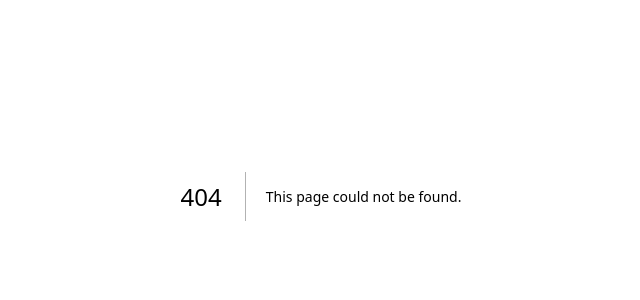
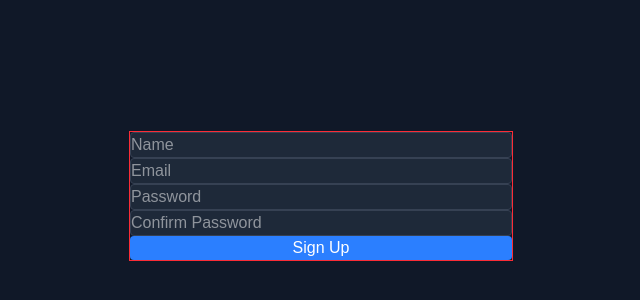
Before and after one commit to minnysoop/syncshack2025, a Next.js app: page /signup in a window 1280 px wide. Before the commit this address had no page. Shown: the part 204-504 px from the top of the page, without its empty margins (319-959 px from the left). Built offline with nearby package versions, Linux system fonts and the light colour scheme.

Commit message:
sign up doesen't make sense

```diff
--- a/package.json
+++ b/package.json
@@ -13,7 +13,8 @@
     "next": "15.5.2",
     "postcss": "^8.5.6",
     "react": "19.1.0",
-    "react-dom": "19.1.0"
+    "react-dom": "19.1.0",
+    "react-hook-form": "^7.62.0"
   },
   "devDependencies": {
     "@eslint/eslintrc": "^3",
--- a/src/app/layout.tsx
+++ b/src/app/layout.tsx
@@ -8,9 +8,7 @@ export default function RootLayout({
 }>) {
   return (
     <html lang="en">
-      <body>
-        {children}
-      </body>
+      <body>{children}</body>
     </html>
   );
 }
--- /dev/null
+++ b/src/app/signup/layout.tsx
@@ -0,0 +1,13 @@
+export default function SignUpLayout({
+  children,
+}: Readonly<{
+  children: React.ReactNode;
+}>) {
+  return (
+    <html lang="en">
+      <body>
+        {children}
+      </body>
+    </html>
+  );
+}
--- /dev/null
+++ b/src/app/signup/page.tsx
@@ -0,0 +1,59 @@
+"use client";
+
+import { useForm, SubmitHandler } from "react-hook-form"
+import Link from 'next/link'
+import { SignUpField } from "@/types/signup-fields"
+
+export default function SignUp() {
+    const {
+        register,
+        handleSubmit,
+        watch
+    } = useForm<SignUpField>()
+
+    const onSubmit: SubmitHandler<SignUpField> = (data) => {
+        console.log(data)
+    }
+
+    const password = watch("password")
+
+    return (
+        <div className="min-h-screen flex items-center justify-center bg-gray-900">
+            <form onSubmit={handleSubmit(onSubmit)} className="w-full max-w-sm space-y-6 text-white border border-red-500 p-6">
+                <input
+                    {...register("name", { required: true })}
+                    placeholder="Name"
+                    className="w-full p-2 bg-gray-800 border border-gray-700 rounded"
+                />
+
+                <input
+                    type="email"
+                    {...register("email", { required: true })}
+                    placeholder="Email"
+                    className="w-full p-2 bg-gray-800 border border-gray-700 rounded"
+                />
+
+                <input
+                    type="password"
+                    {...register("password", { required: true })}
+                    placeholder="Password"
+                    className="w-full p-2 bg-gray-800 border border-gray-700 rounded"
+                />
+
+                <input
+                    type="password"
+                    {...register("confirmPassword", {
+                        required: true,
+                        validate: (value) => value === password || "Passwords do not match",
+                    })}
+                    placeholder="Confirm Password"
+                    className="w-full p-2 bg-gray-800 border border-gray-700 rounded"
+                />
+
+                <button type="submit" className="w-full p-2 bg-blue-500 rounded">
+                    Sign Up
+                </button>
+            </form>
+        </div>
+    );
+}
--- /dev/null
+++ b/src/types/signup-fields.tsx
@@ -0,0 +1,6 @@
+export type SignUpField = {
+  name: string
+  email: string
+  password: string
+  confirmPassword: string
+}
```
Also changed, not shown: 1 other file (tests, documents, lock files or other folders).
